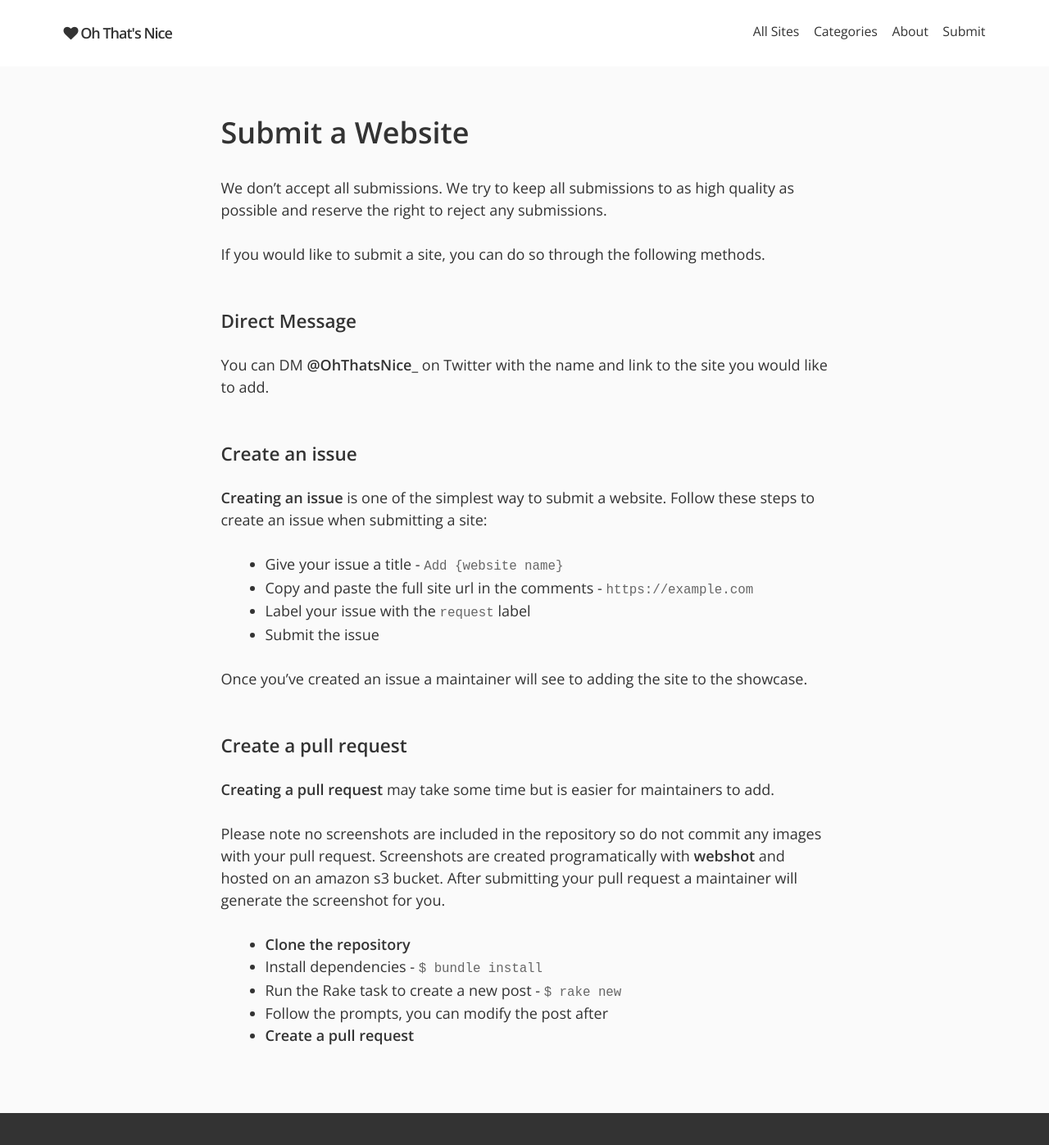
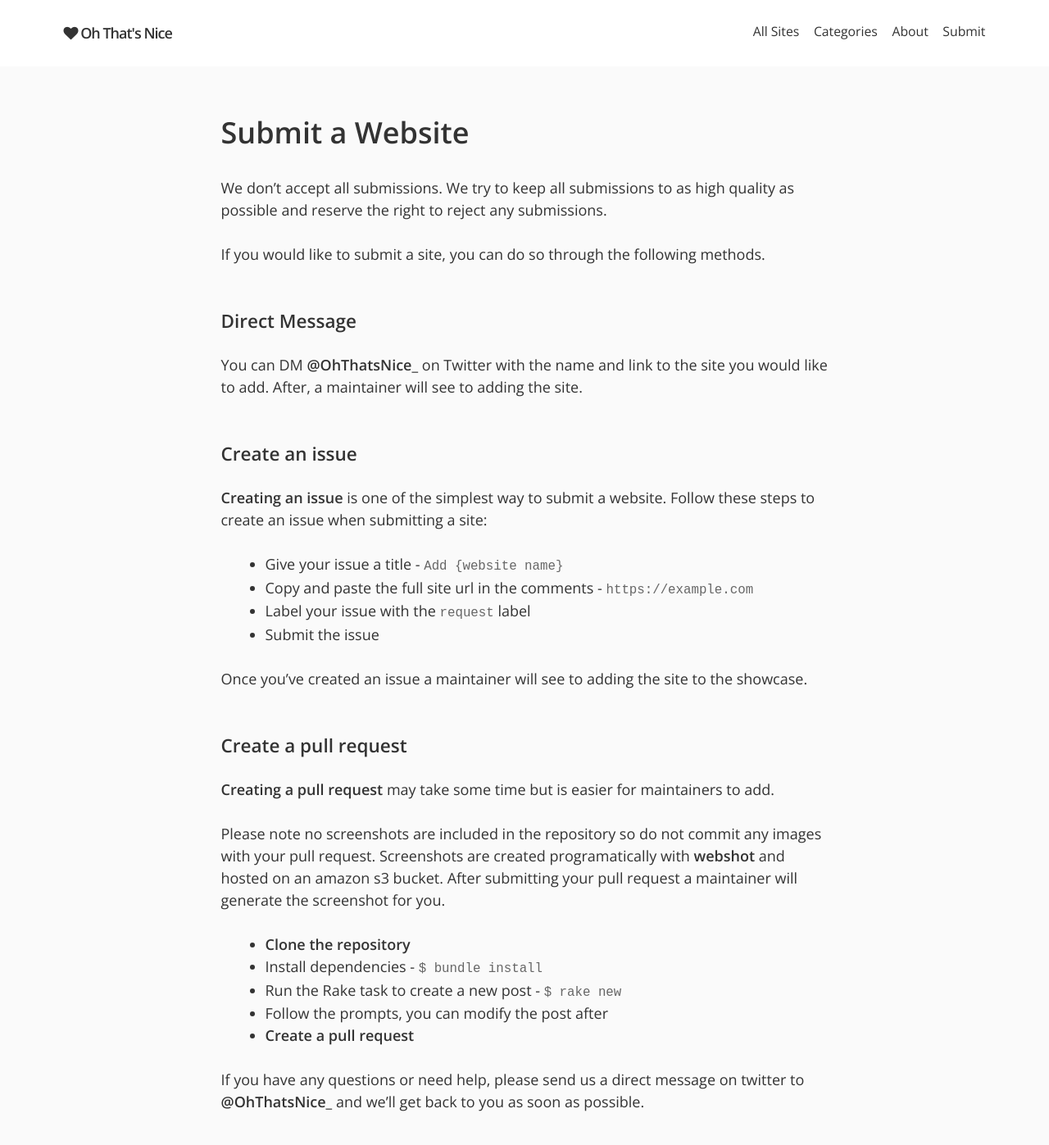
Before and after one commit to jjgrainger/ohthatsnice, a Jekyll site: the page built from submit-a-website.md, in a window 1280 px wide and 1400 px high. Shown: the top 1397 px of the window at 82% size. Built offline with Jekyll 4.4.1, drawn with Linux system fonts in a browser that asks for light colours; nearby versions of some CDN libraries.

Commit message:
tweak submission copy

```diff
--- a/submit-a-website.md
+++ b/submit-a-website.md
@@ -9,7 +9,7 @@ If you would like to submit a site, you can do so through the following methods.
 
 #### Direct Message
 
-You can DM [@OhThatsNice_](https://twitter.com/OhThatsNice_) on Twitter with the name and link to the site you would like to add.
+You can DM [@OhThatsNice_](https://twitter.com/OhThatsNice_) on Twitter with the name and link to the site you would like to add. After, a maintainer will see to adding the site.
 
 #### Create an issue
 
@@ -33,3 +33,5 @@ Please note no screenshots are included in the repository so do not commit any i
 * Run the Rake task to create a new post - `$ rake new`
 * Follow the prompts, you can modify the post after
 * [Create a pull request](https://github.com/jjgrainger/ohthatsnice/pulls)
+
+If you have any questions or need help, please send us a direct message on twitter to [@OhThatsNice_](https://twitter.com/OhThatsNice_) and we'll get back to you as soon as possible.
```
